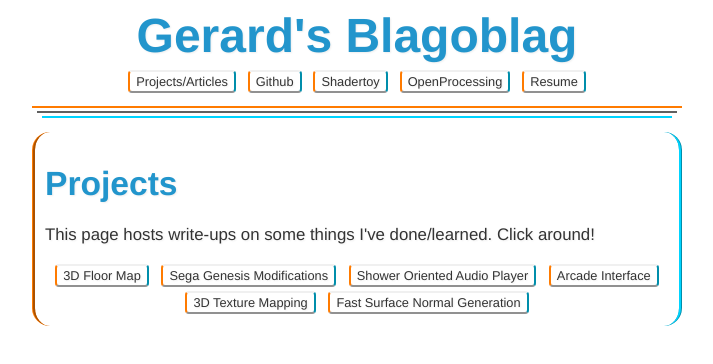
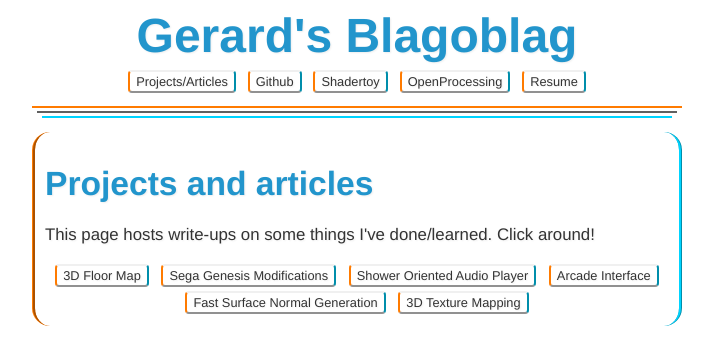
Before and after one commit to gerard-geer/website, a plain HTML site: page projects.html in a window 1280 px wide. Shown: the whole page, without its empty margins (283-996 px from the left). Drawn offline with Linux system fonts and the light colour scheme.

Commit message:
Updated projects page.

```diff
--- a/projects.html
+++ b/projects.html
@@ -28,7 +28,7 @@
 		<!-- Contains the real content of the page. -->
 		<div class='content_container container' id='top_content_container'>
 			<div class='content'>
-				<h1>Projects</h1>
+				<h1>Projects and articles</h1>
 				<p>
 					This page hosts write-ups on some things I've done/learned. Click around!
 				</p>
@@ -37,8 +37,8 @@
 					<a class='nav internal project' href='genny.html'>Sega Genesis Modifications</a>
 					<a class='nav internal project' href='soap.html'>Shower Oriented Audio Player</a>
 					<a class='nav internal project' href='arcade.html'>Arcade Interface</a>
+					<a class='nav internal project' href='normals.html'>Fast Surface Normal Generation</a>
 					<a class='nav internal project' href='texturing.html'>3D Texture Mapping</a>
-					<a class='nav internal project' href='normals.html'>Fast Surface Normal Generation</a>
 				</div>
 			</div>
 		</div>
```
